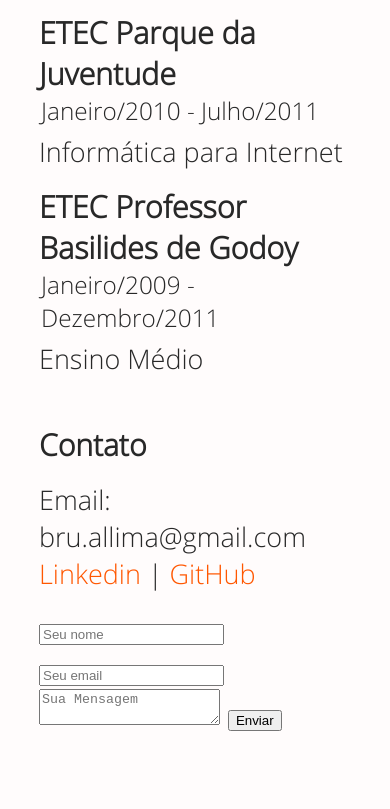
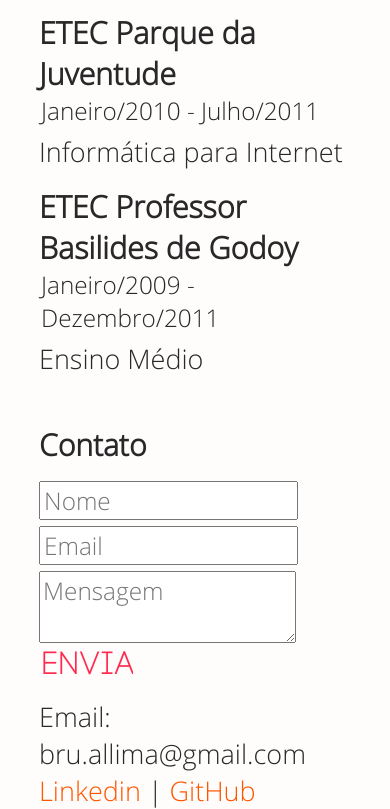
Before and after one commit to brulima/brulima.github.io, a plain HTML site: page test.html in a window 390 px wide. Shown: the part 2489-3298 px from the top of the page. Before the commit the page ends 3223 px from the top, so only its background shows below. Drawn offline with Linux system fonts and the light colour scheme.

Commit message:
Estilisando ]formspree

```diff
--- a/css/style.css
+++ b/css/style.css
@@ -150,7 +150,7 @@ span.link:hover {
 .hidden-element {
 	display: none;
 }
-#experience-section article, #education-section article {
+#experience-section article, #education-section article, #contact-section article {
 	float: left;
 	width: 48%;
     margin-right: 2%;
@@ -167,6 +167,30 @@ footer p {
 	font-size: 0.4em;
 	margin-top: 5%;
 }
+form>*{
+	display: block;
+	width: 80%;
+	margin-bottom: 2%;
+	font-size: 0.8em;
+	font-weight: lighter;
+	font-family: 'Open Sans';
+	padding-left: 1%;
+}
+form input[type="submit"] {
+	width: 30%;
+	font-family: 'CodeLight', sans-serif;
+	margin: 0;
+	color: rgb(255, 42, 79);
+	font-weight: bolder;
+	letter-spacing: 3px;
+	background-color: transparent;
+	border: none;
+	cursor: pointer;
+	text-align: left;
+	padding-left: 1%;
+	font-size: 1em;
+	margin-bottom: 5%;
+}
 @media (max-width: 1456px) {
     #content .portfolio p {
         font-size: 20px;
@@ -176,7 +200,7 @@ footer p {
     #content .portfolio li {
         width: 48%;
     }
-    #experience-section article, #education-section article {
+    #experience-section article, #education-section article, #contact-section article {
         float: left;
         width: 100%;
     }
@@ -225,7 +249,7 @@ footer p {
     h4 {
         margin-top: 5%;
     }
-    #experience-section article, #education-section article {
+    #experience-section article, #education-section article, #contact-section article {
         float: none;
     }
 }
--- a/test.html
+++ b/test.html
@@ -102,20 +102,24 @@
 		</div>
 		<div id="contact-section" class="information-section hidden-element">
 			<h3>Contato</h3>
-			<p class="email">Email: <spam itemprop="email" id="email">bru.allima@gmail.com</spam></p>
-			<p>
-				<a href="http://br.linkedin.com/pub/bruna-lima/34/b34/955/" target="_blank" title="Contato|Linkedin">Linkedin</a> |
-				<a href="http://github.com/brulima" target="_blank" title="Contato|Github">GitHub</a>
-			</p>
-			<form id="formulario" action="http://formspree.io/bruallima@gmail.com" method="POST">
-			    <input type="text" placeholder="Seu nome">
-			    <input type="email" placeholder="Seu email">
-			    <input type="hidden" name="_subject" value="Assunto" />
-			    <textarea placeholder="Sua Mensagem"></textarea>
-			    <input type="text" name="_gotcha" style="display:none" /> <!-- Campo anti-spam -->
-			    <input type="hidden" name="_next" value="//meusite.com/contato-sucesso.html" /> <!-- Mensagem de sucesso -->
-			    <input type="submit" value="Enviar">
-			</form>
+			<article>
+				<form id="formulario" action="http://formspree.io/bruallima@gmail.com" method="POST">
+				    <input type="text" placeholder="Nome">
+				    <input type="email" placeholder="Email">
+				    <input type="hidden" name="_subject" value="Contato portfólio - " />
+				    <textarea placeholder="Mensagem"></textarea>
+				    <input type="text" name="_gotcha" style="display:none" />
+				    <input type="hidden" name="_next" value="http://brulima.gihub.io/" />
+				    <input type="submit" value="Enviar">
+				</form>
+			</article>
+			<article>
+				<p class="email">Email: <spam itemprop="email" id="email">bru.allima@gmail.com</spam></p>
+				<p>
+					<a href="http://br.linkedin.com/pub/bruna-lima/34/b34/955/" target="_blank" title="Contato|Linkedin">Linkedin</a> |
+					<a href="http://github.com/brulima" target="_blank" title="Contato|Github">GitHub</a>
+				</p>
+			</article>
 		</div>
 	</div>
 	<script type="text/javascript" src="js/app.js"></script>
```
